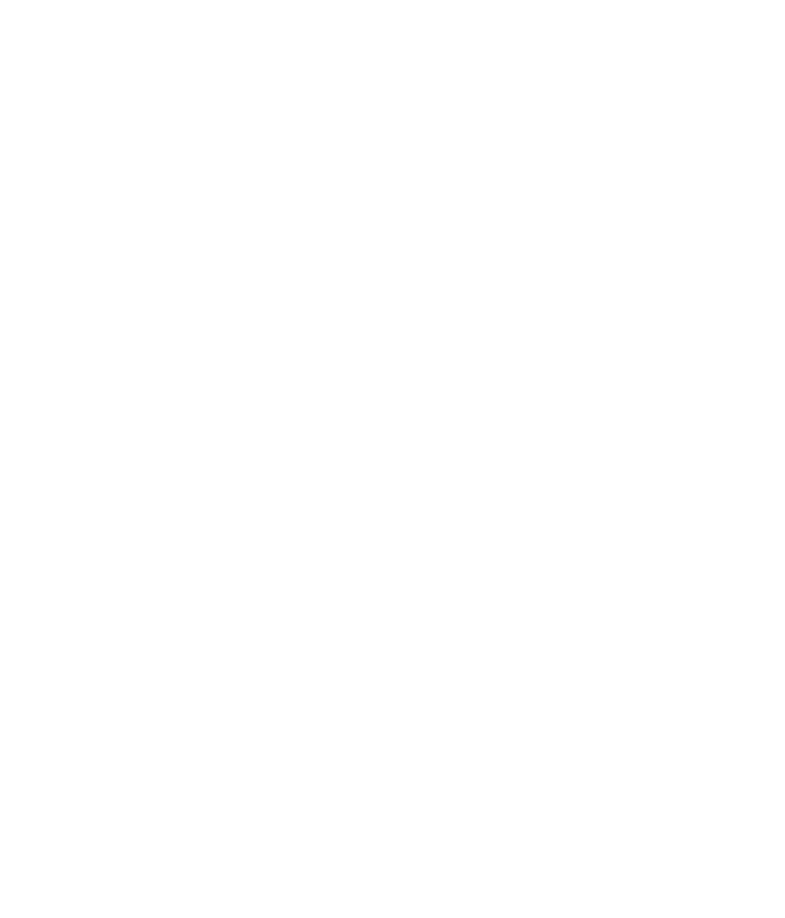
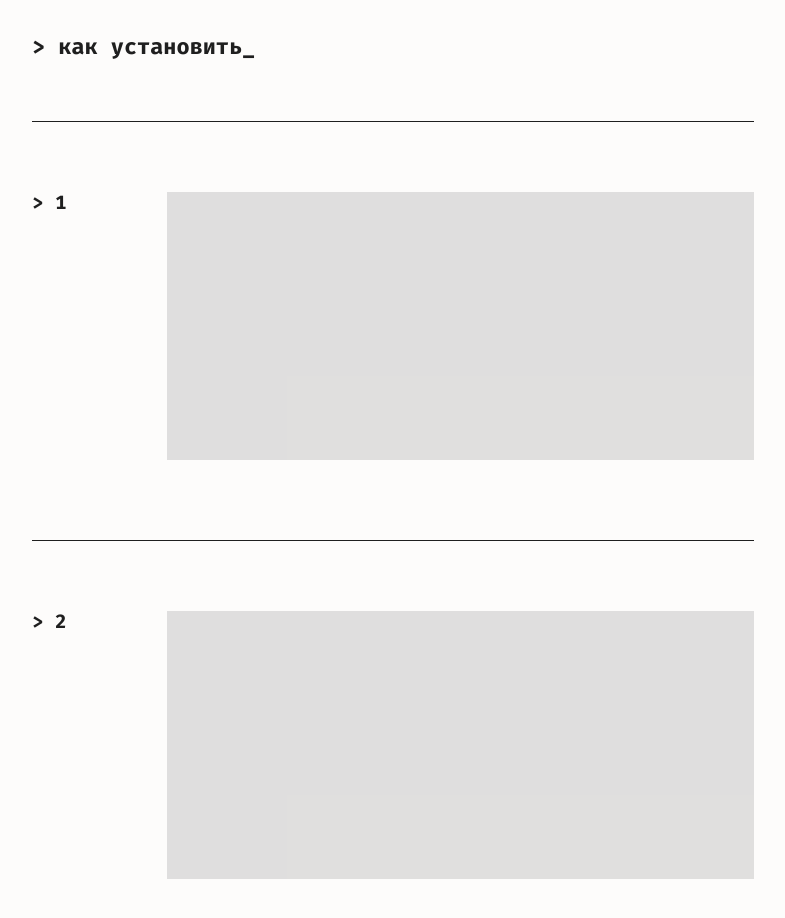
Before and after one commit to N-E-O-N-I-X/dotVPN-main-page, a React (Vite) app: page / in a window 1280 px wide. Shown: the part 1480-2398 px from the top of the page, without its empty margins (247-1032 px from the left). Before the commit the page ends 1475 px from the top, so only its background shows below. Built offline with nearby package versions, Linux system fonts and the light colour scheme.

Commit message:
Download guide section

```diff
--- /dev/null
+++ b/src/components/main/download-section/downloadSection.module.css
@@ -0,0 +1,49 @@
+.downloadSection {
+  padding: 3%;
+}
+
+@media (width < 1400px) {
+  .downloadSection {
+    margin-bottom: 3%;
+  }
+}
+
+.sectionHeading {
+  margin-left: 20%;
+  margin-bottom: 20px;
+  max-width: 350px;
+  font-size: clamp(1rem, 0.8977rem + 0.5455vw, 1.375rem);
+  font-weight: medium;
+}
+
+.downloadGuide {
+  margin: 3% 12%;
+  display: grid;
+  grid-template-rows: repeat(2, 1fr);;
+  gap: 80px;
+  padding: 2% 8%;
+}
+
+.guideStep {
+  border-top: 1px solid var(--main-color);
+  display: grid;
+  grid-template-columns: max-content 1fr;
+  gap: 100px;
+  padding-top: 70px;
+}
+
+@media (width < 1100px) {
+  .guideStep {
+    grid-template-columns:1fr;
+    grid-template-rows: max-content 1fr;
+    gap: 30px;
+  }
+}
+
+.guideStep div {
+  font-size: clamp(0.875rem, 0.75rem + 0.5714vw, 1.25rem);
+  padding: 14px;
+  height: 240px;  /* убрать */
+  background-color: rgba(128, 128, 128, 0.24); /* поменять на переменную */
+  display: flex;
+}
--- /dev/null
+++ b/src/components/main/download-section/downloadSection.tsx
@@ -0,0 +1,25 @@
+import style from './downloadSection.module.css'
+
+
+export const DownloadSection = () => {
+
+  return (
+    <section className={`${style.downloadSection} appear`} id="download">
+        <h2 className={style.sectionHeading}>
+          &gt; как установить_
+        </h2>
+        <div className={style.downloadGuide}>
+          <article className={`${style.guideStep} fade-up`}>
+            <h3>&gt; 1</h3>
+            <div>
+            </div>
+          </article>
+          <article className={`${style.guideStep} fade-up`}>
+            <h3>&gt; 2</h3>
+            <div>
+            </div>
+          </article>
+        </div>
+      </section>
+  )
+}
--- a/src/components/main/main.tsx
+++ b/src/components/main/main.tsx
@@ -2,12 +2,14 @@
 
 import { HeroSection } from './hero-section/heroSection';
 import { BenefitsSection } from './benefits-section/benefitsSection';
+import { DownloadSection } from './download-section/downloadSection';
 
 export const Main = () => {
   return (
     <main className={style.main}>
       <HeroSection />
       <BenefitsSection />
+      <DownloadSection />
     </main>
   )
 }
```
